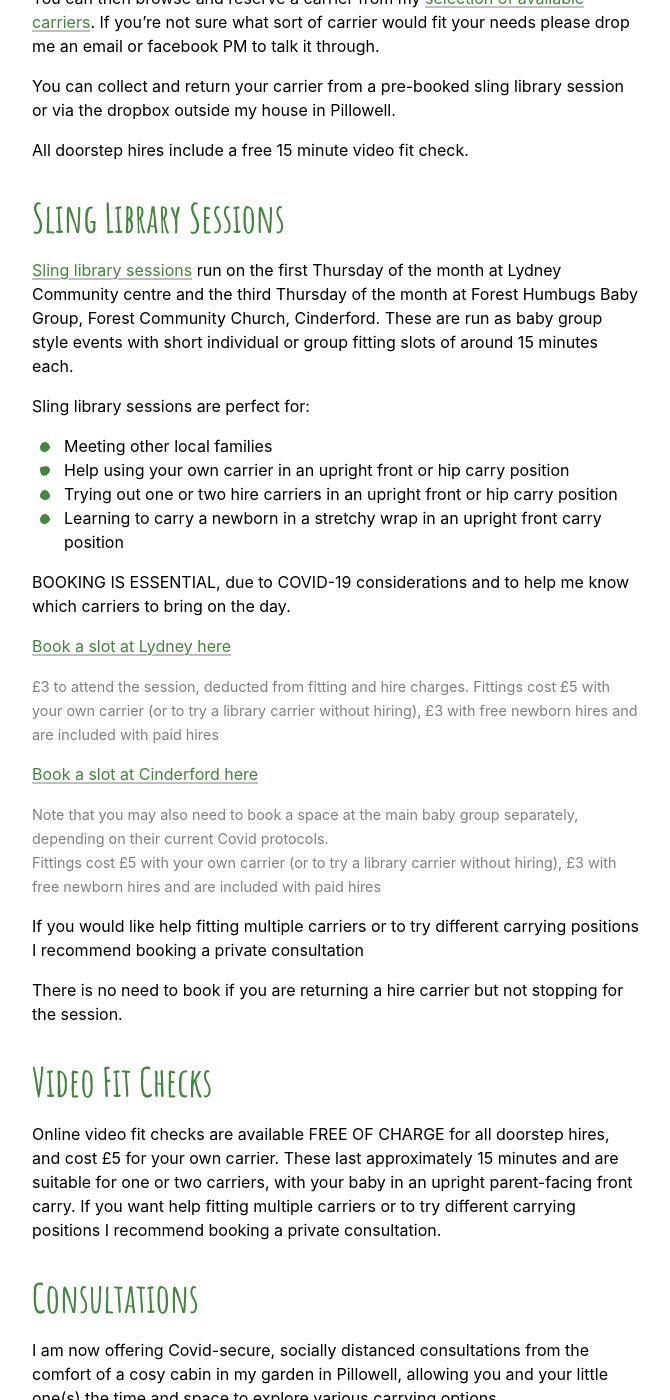
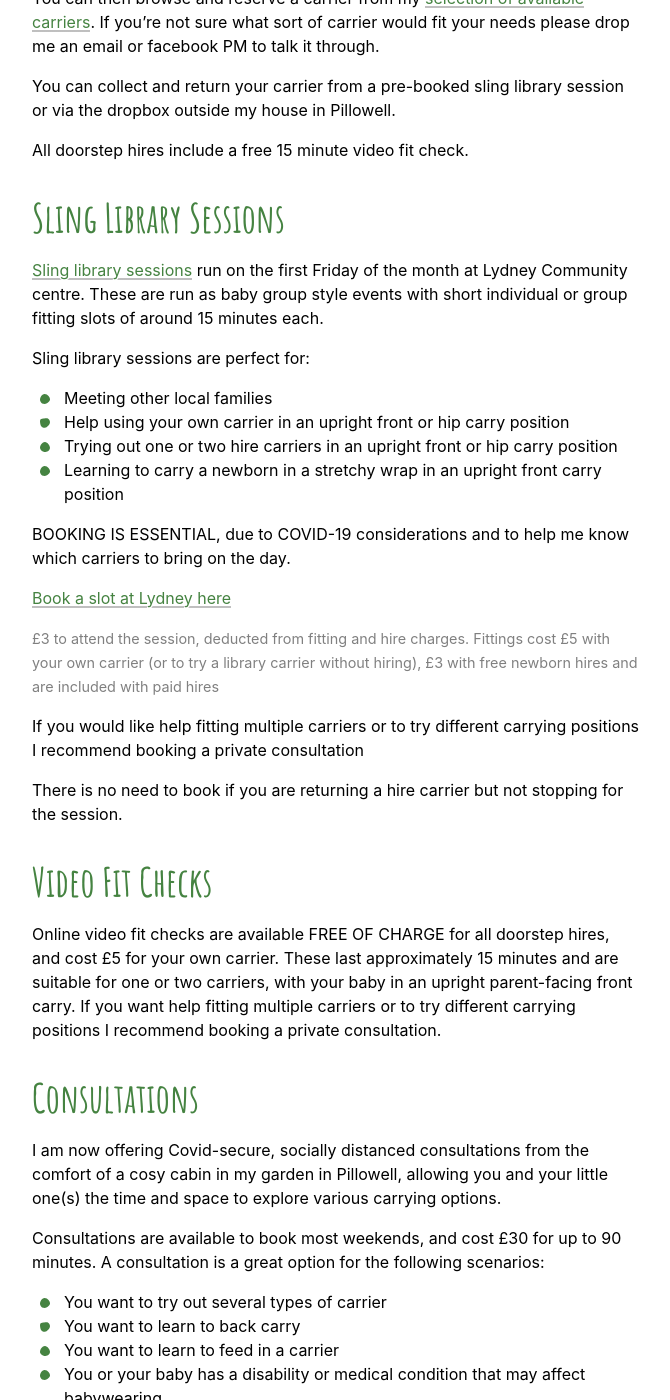
Before and after one commit to jackbrewer/fodslings.co.uk, a Jekyll site: the page built from services.markdown, in a window 1280 px wide and 1400 px high, scrolled down 1353 px. Shown: the whole window, without its empty margins (304-974 px from the left). Built offline with Jekyll 4.4.1, drawn with Linux system fonts in a browser that asks for light colours.

Commit message:
Update services.markdown

```diff
--- a/services.markdown
+++ b/services.markdown
@@ -47,7 +47,7 @@ permalink: /services/
 
   <h2 id="sling-library-sessions">Sling Library Sessions</h2>
 
-  <p><a href="/blog/">Sling library sessions</a> run on the first Thursday of the month at Lydney Community centre and the third Thursday of the month at Forest Humbugs Baby Group, Forest Community Church, Cinderford. These are run as baby group style events with short individual or group fitting slots of around 15 minutes each.</p>
+  <p><a href="/blog/">Sling library sessions</a> run on the first Friday of the month at Lydney Community centre. These are run as baby group style events with short individual or group fitting slots of around 15 minutes each.</p>
 
   <p>Sling library sessions are perfect for:</p>
   <ul>
@@ -61,14 +61,6 @@ permalink: /services/
   <p><a href="https://app.acuityscheduling.com/schedule.php?owner=20371459&appointmentType=16173909">Book a slot at Lydney here</a></p>
 
   <p><small>£3 to attend the session, deducted from fitting and hire charges. Fittings cost £5 with your own carrier (or to try a library carrier without hiring), £3 with free newborn hires and are included with paid hires</small></p>
-
-  <p><a href="https://app.acuityscheduling.com/schedule.php?owner=20371459&appointmentType=29507488">Book a slot at Cinderford here</a></p>
-
-  <div>
-  <p><small>Note that you may also need to book a space at the main baby group separately, depending on their current Covid protocols.</small></p>
-
-  <p><small>Fittings cost £5 with your own carrier (or to try a library carrier without hiring), £3 with free newborn hires and are included with paid hires</small></p>
-  </div>
 
   <p>If you would like help fitting multiple carriers or to try different carrying positions I recommend booking a private consultation</p>
 
```
